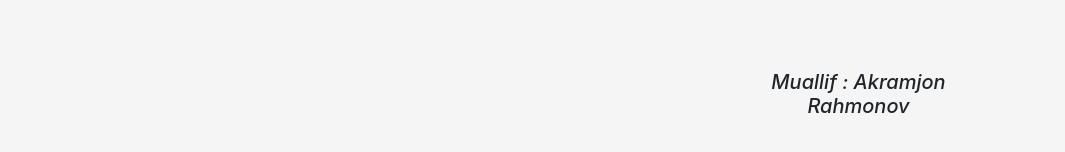
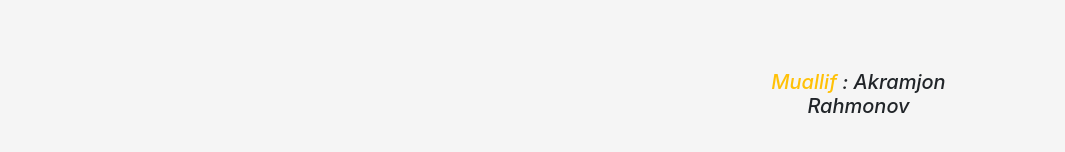
Before and after one commit to MuhammadAkbar007/quadratic-equations, a React (Create React App) app: page / in a window 1280 px wide. Shown: the part 350-502 px from the top of the page, without its empty margins (107-1172 px from the left). Built offline with nearby package versions, Linux system fonts and the light colour scheme; the HTML template or start-up script is replaced by a standard one.

Commit message:
author color changed 🟡

```diff
--- a/src/components/Footer.jsx
+++ b/src/components/Footer.jsx
@@ -2,7 +2,9 @@ const Footer = () => {
   return (
     <div className="col-3 offset-8 mt-5 mb-3 pt-5">
       <h5>
-        <i>Muallif : Akramjon Rahmonov</i>
+        <i>
+          <span className="text-warning">Muallif</span> : Akramjon Rahmonov
+        </i>
       </h5>
     </div>
   );
```
